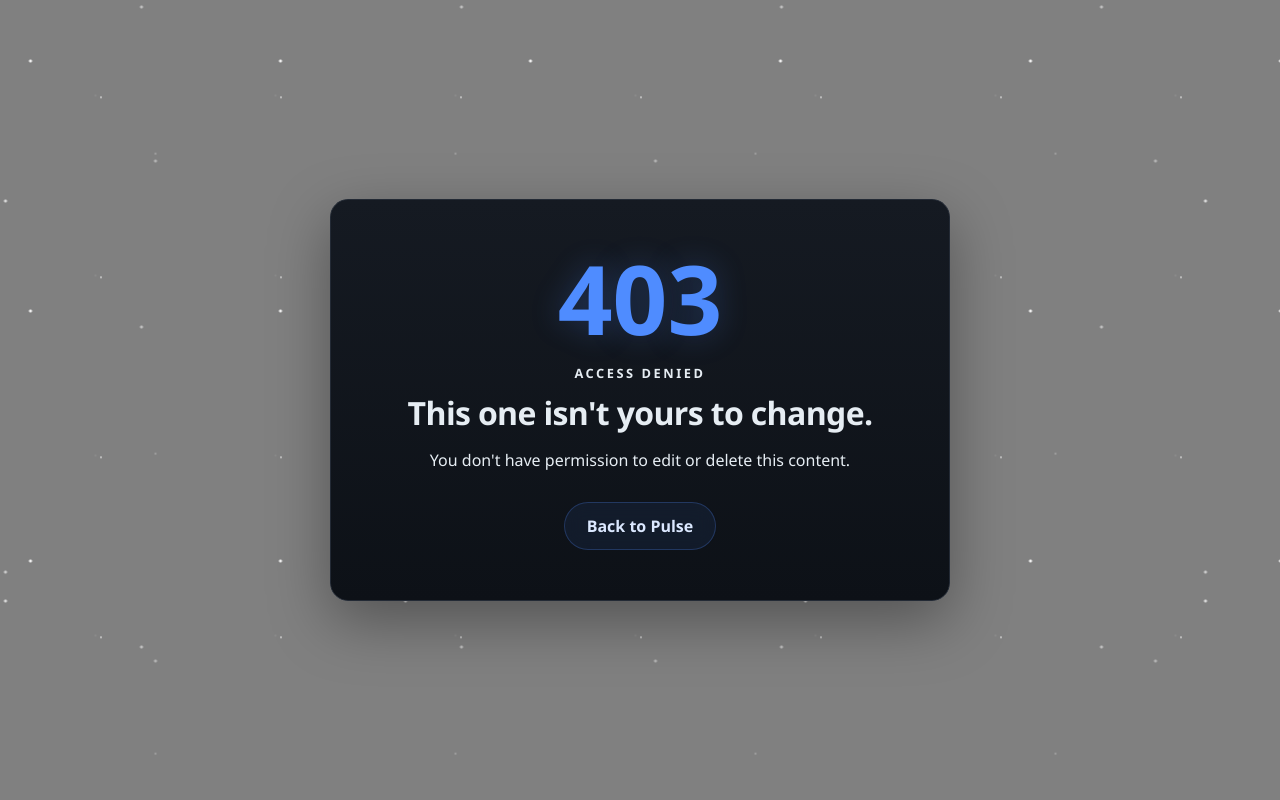
After one commit to MSR-Projects7274/pulse, a Django app: template pulse/templates/403.html in a window 1280 px wide. The commit adds this page. Run offline with Django 3.2, Linux system fonts and the light colour scheme; the template is opened without the code that fills it, so the values that code supplies are empty.

Commit message:
Add custom forbidden error page

```diff
--- /dev/null
+++ b/pulse/templates/403.html
@@ -0,0 +1,37 @@
+{% load static %}
+<!DOCTYPE html>
+<html lang="en">
+<head>
+    <meta charset="UTF-8">
+    <meta name="viewport" content="width=device-width, initial-scale=1.0">
+
+    <title>403 | Pulse</title>
+
+    <link
+        rel="stylesheet"
+        href="{% static 'css/style.css' %}"
+    >
+</head>
+
+<body>
+    <main class="error-page">
+        <section class="error-card">
+            <div class="error-code">403</div>
+
+            <p class="error-kicker">ACCESS DENIED</p>
+
+            <h1>This one isn't yours to change.</h1>
+
+            <p class="error-message">
+                You don't have permission to edit or delete this content.
+            </p>
+
+            <div class="error-actions">
+                <a href="{% url 'home' %}" class="button">
+                    Back to Pulse
+                </a>
+            </div>
+        </section>
+    </main>
+</body>
+</html>
--- a/static/css/style.css
+++ b/static/css/style.css
@@ -91,7 +91,8 @@ body::before {
 /* keep content above star overlay */
 .navbar,
 .container,
-.hero {
+.hero,
+.error-page {
     position: relative;
     z-index: 2;
 }
@@ -871,6 +872,80 @@ a:hover {
 }
 
 /* =========================
+   ERROR PAGES
+========================= */
+
+.error-page {
+    min-height: 100vh;
+    display: flex;
+    align-items: center;
+    justify-content: center;
+    padding: 30px;
+}
+
+.error-card {
+    width: 100%;
+    max-width: 620px;
+
+    padding: 50px 40px;
+
+    text-align: center;
+
+    background: linear-gradient(
+        180deg,
+        rgba(21, 26, 34, 1),
+        rgba(13, 17, 23, 1)
+    );
+
+    border: 1px solid var(--border);
+    border-radius: 18px;
+
+    box-shadow: 0 20px 60px rgba(0, 0, 0, 0.35);
+}
+
+.error-code {
+    font-size: 6rem;
+    font-weight: 800;
+    line-height: 1;
+
+    color: var(--accent);
+
+    text-shadow: 0 0 30px rgba(79, 140, 255, 0.25);
+}
+
+.error-kicker {
+    margin-top: 18px;
+
+    color: var(--text-muted);
+
+    font-size: 0.8rem;
+    font-weight: 700;
+    letter-spacing: 0.2em;
+}
+
+.error-card h1 {
+    margin-top: 12px;
+
+    color: var(--text);
+
+    font-size: 2rem;
+}
+
+.error-message {
+    margin: 16px auto 28px;
+    max-width: 460px;
+
+    color: var(--text-muted);
+    line-height: 1.6;
+}
+
+.error-actions {
+    display: flex;
+    justify-content: center;
+}
+
+
+/* =========================
    RESPONSIVE DESIGN
 ========================= */
 
```
